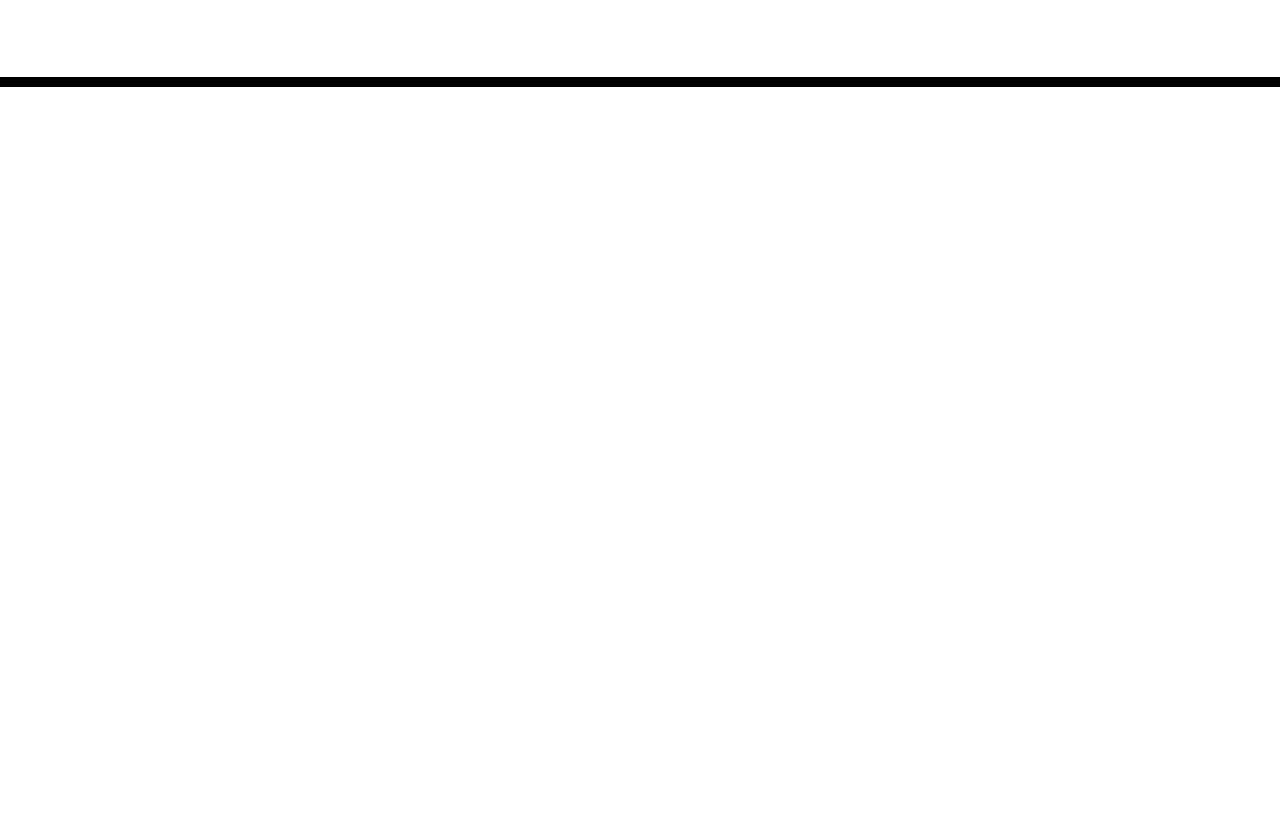
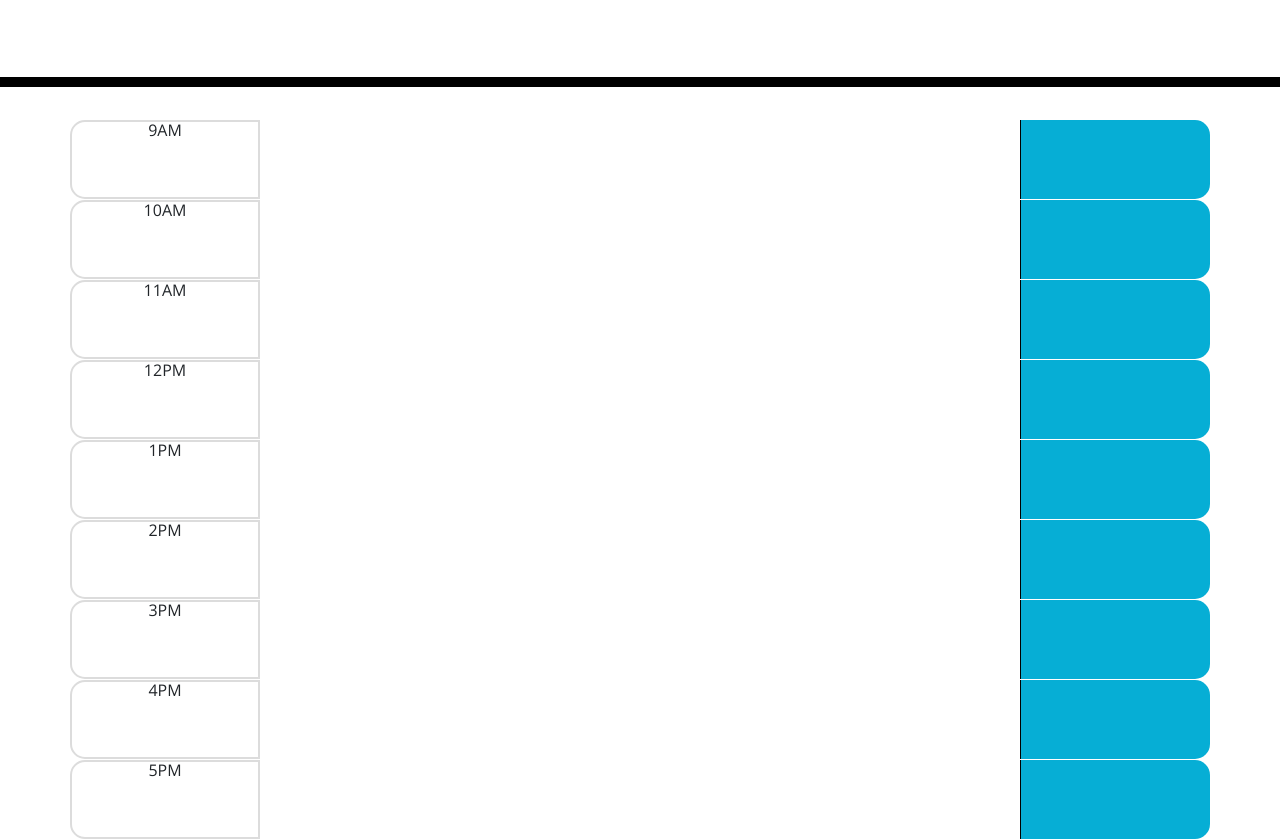
Before and after one commit to tbusch74/5-Work-Day-Scheduler, a plain HTML site: page index.html in a window 1280 px wide. Shown: the part 181-1020 px from the top of the page. Before the commit the page ends 800 px from the top, so only its background shows below. Drawn offline with nearby package versions, Linux system fonts and the light colour scheme; files that its build step writes are made by us from their sources; a web font is replaced by a local one.

Commit message:
set up structure

```diff
--- a/assets/style.css
+++ b/assets/css/style.css
@@ -27,7 +27,8 @@ textarea{
 
 .time-block{
   text-align: center;
-  border-radius: 15px;
+  border-radius: 15px 0 0 15px;
+  border: 2px solid gainsboro;
 }
 
 .row {
--- a/index.html
+++ b/index.html
@@ -18,7 +18,10 @@
       href="https://fonts.googleapis.com/css?family=Open+Sans&display=swap"
       rel="stylesheet"
     />
-    <link rel="stylesheet" href="style.css" />
+    <link rel="stylesheet"
+    href="https://cdnjs.cloudflare.com/ajax/libs/open-iconic/1.1.1/font/css/open-iconic-bootstrap.min.css"
+    />
+    <link rel="stylesheet" href="./assets/css/style.css" />
     <title>Work Day Scheduler</title>
   </head>
 
@@ -29,7 +32,53 @@
       <p id="currentDay" class="lead"></p>
     </header>
     <div class="container">
-      <!-- Timeblocks go here -->
+      <div class="row">
+        <div class="col-2 time-block">9AM</div>
+        <div class="col-8"></div>
+        <div class="col-2 saveBtn"></div>
+      </div>
+      <div class="row">
+        <div class="col-2 time-block">10AM</div>
+        <div class="col-8"></div>
+        <div class="col-2 saveBtn"></div>
+      </div>
+      <div class="row">
+        <div class="col-2 time-block">11AM</div>
+        <div class="col-8"></div>
+        <div class="col-2 saveBtn"></div>
+      </div>
+      <div class="row">
+        <div class="col-2 time-block">12PM</div>
+        <div class="col-8"></div>
+        <div class="col-2 saveBtn"></div>
+      </div>
+      <div class="row">
+        <div class="col-2 time-block">1PM</div>
+        <div class="col-8"></div>
+        <div class="col-2 saveBtn">
+          <i></i>
+        </div>
+      </div>
+      <div class="row">
+        <div class="col-2 time-block">2PM</div>
+        <div class="col-8"></div>
+        <div class="col-2 saveBtn"></div>
+      </div>
+      <div class="row">
+        <div class="col-2 time-block">3PM</div>
+        <div class="col-8"></div>
+        <div class="col-2 saveBtn"></div>
+      </div>
+      <div class="row">
+        <div class="col-2 time-block">4PM</div>
+        <div class="col-8"></div>
+        <div class="col-2 saveBtn"></div>
+      </div>
+      <div class="row">
+        <div class="col-2 time-block">5PM</div>
+        <div class="col-8"></div>
+        <div class="col-2 saveBtn"></div>
+      </div>
     </div>
 
     <script src="https://code.jquery.com/jquery-3.4.1.min.js"></script>
```
Also changed, not shown: assets/js/script.js (added).
